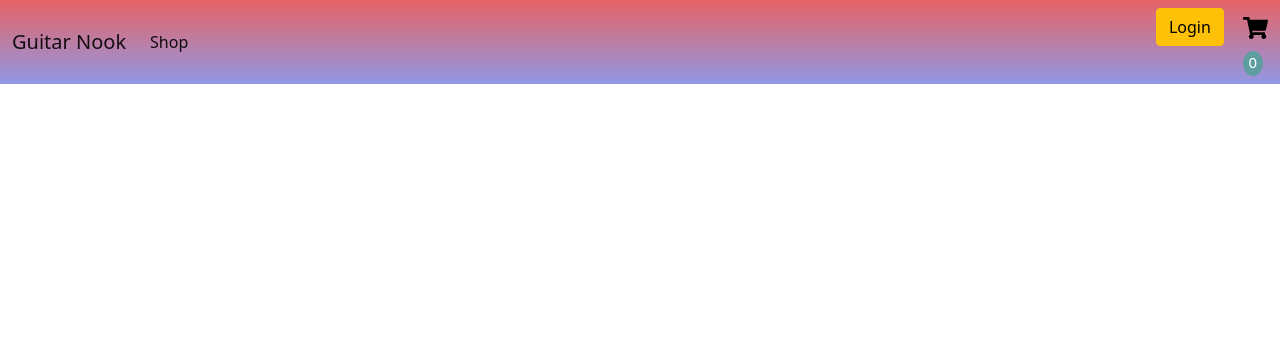
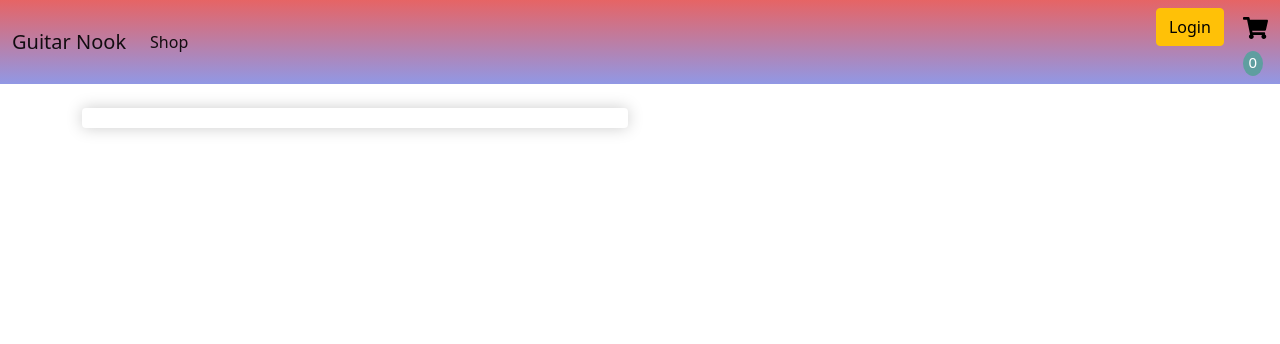
Before and after one commit to JPT96/MS4_ecomproj, a Django app: page /checkout/ in a window 1280 px wide. Shown: the top 344 px of the page. Run offline with Django 3.2, Linux system fonts and the light colour scheme.

Commit message:
add a box space class into checkout

```diff
--- a/shop/templates/shop/checkout.html
+++ b/shop/templates/shop/checkout.html
@@ -3,6 +3,7 @@
 {% block content %}
 <div class="row">
     <div class="col-lg-6">
+        <div class="box-space"></div>
 
     </div>
 </div>
```
